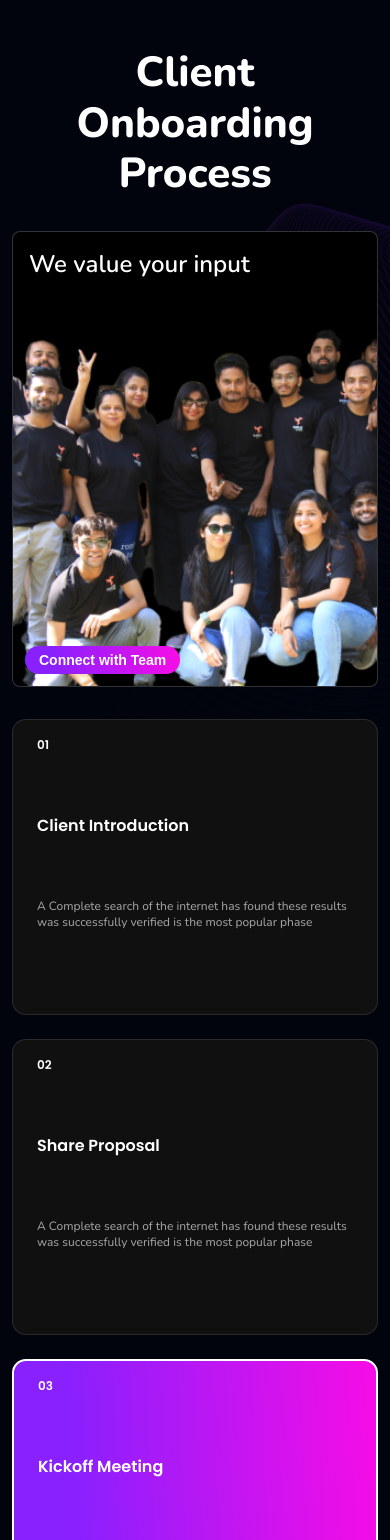
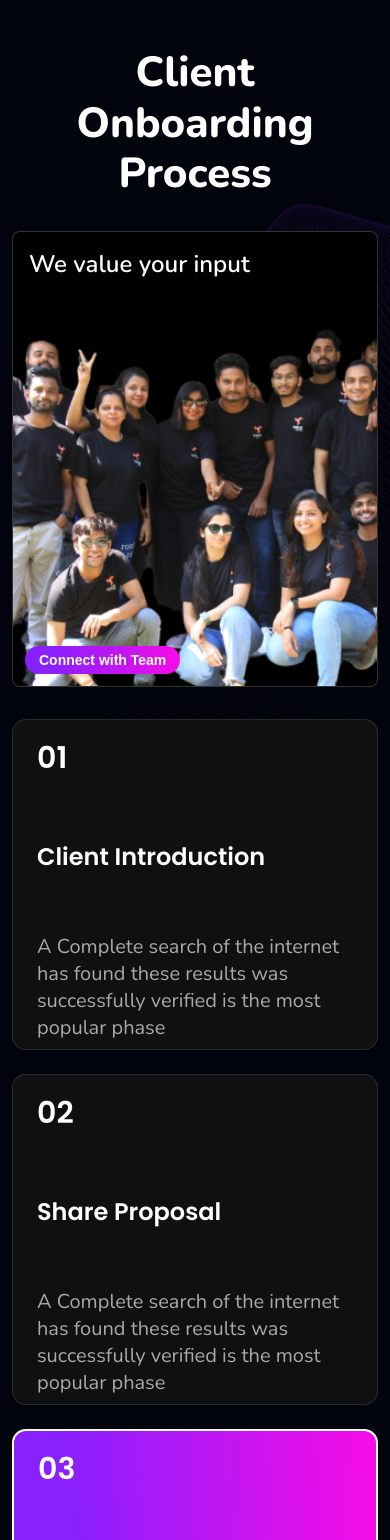
Before and after one commit to Radha27112021/second_assignment, a React (Vite) app: page / in a window 390 px wide. Shown: the top 1540 px of the page. Built offline with nearby package versions, Linux system fonts and the light colour scheme.

Commit message:
Update index.css

```diff
--- a/src/index.css
+++ b/src/index.css
@@ -193,17 +193,17 @@ color: darkgray;
   }
 
   .step-number {
-    font-size: 12px;
+    font-size: 30px;
   }
 
   .step-title {
-    font-size: 16px;
+    font-size: 24px;
     width: 100%;                      /* allow title to fill container */
     height: auto;
   }
 
   .step-description {
-    font-size: 12px;
+    font-size: 20px;
     width: 100%;                      /* allow text to wrap nicely */
   }
 }
```
